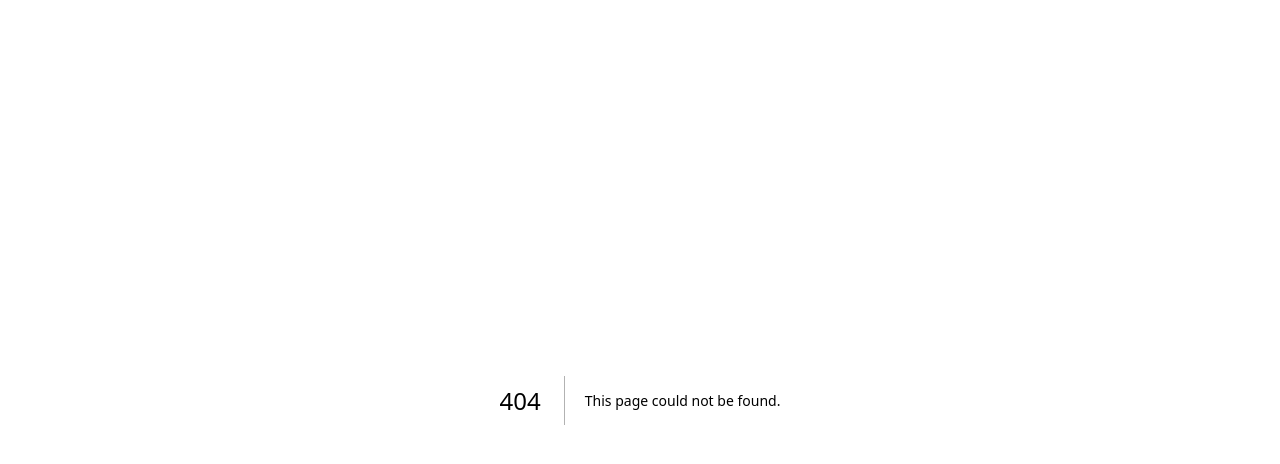
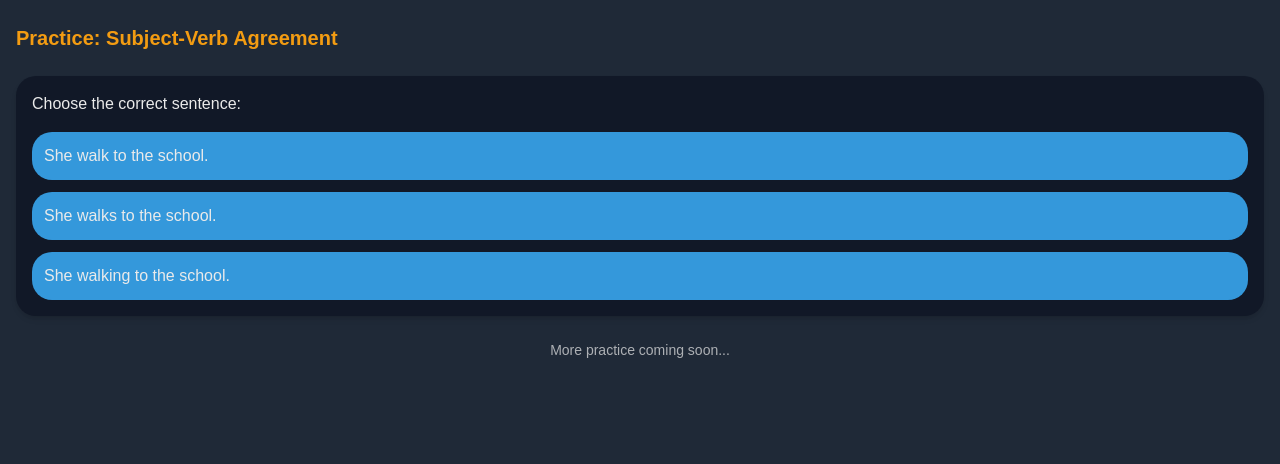
Before and after one commit to Ashutoshkr23/brightmindslab, a Next.js app: page /challenge/english/day/1/rule/1/practice in a window 1280 px wide. Before the commit this address had no page. Shown: the top 464 px of the page. Built offline with nearby package versions, Linux system fonts and the light colour scheme.

Commit message:
english section ui built

```diff
--- /dev/null
+++ b/app/challenge/english/day/[day]/page.tsx
@@ -0,0 +1,32 @@
+import { use } from "react";
+import Link from "next/link";
+
+interface Props {
+  params: { day: string };
+}
+
+export default function EnglishDayPage({ params }: Props) {
+  const { day } = params;
+  const rule1 = (parseInt(day) - 1) * 2 + 1;
+  const rule2 = rule1 + 1;
+
+  return (
+    <main className="min-h-screen bg-background text-light p-4 space-y-6">
+      <h1 className="text-2xl font-bold text-primary">Day {day}: Rules {rule1} & {rule2}</h1>
+
+      {[rule1, rule2].map((ruleNum) => (
+        <div key={ruleNum} className="bg-dark p-4 rounded-xl shadow space-y-3">
+          <h2 className="text-xl font-semibold text-secondary">Rule {ruleNum}</h2>
+          <div className="grid grid-cols-2 gap-4">
+            <Link href={`/challenge/english/day/${day}/rule/${ruleNum}/revise`}>
+              <button className="w-full bg-primary text-dark py-2 rounded-xl hover:bg-opacity-90">Revise</button>
+            </Link>
+            <Link href={`/challenge/english/day/${day}/rule/${ruleNum}/practice`}>
+              <button className="w-full bg-secondary text-white py-2 rounded-xl hover:bg-opacity-90">Practice</button>
+            </Link>
+          </div>
+        </div>
+      ))}
+    </main>
+  );
+}
--- /dev/null
+++ b/app/challenge/english/day/[day]/rule/[rule]/practice/page.tsx
@@ -0,0 +1,52 @@
+// app/challenge/english/day/[day]/rule/[rule]/practice/page.tsx
+import { englishRulesData } from "@/lib/englishRules";
+
+interface Props {
+  params: { day: string; rule: string };
+}
+
+export default function EnglishPracticePage({ params }: Props) {
+  const day = parseInt(params.day);
+  const ruleNumber = parseInt(params.rule);
+
+  const rule = englishRulesData[day]?.find((r) => r.rule === ruleNumber);
+
+  if (!rule) {
+    return (
+      <div className="p-6 text-center text-red-500">
+        Rule not found for Day {day}, Rule {ruleNumber}
+      </div>
+    );
+  }
+
+  return (
+    <main className="min-h-screen bg-background text-light px-4 py-6 space-y-6">
+      <h1 className="text-xl font-bold text-primary mb-4">
+        Practice: {rule.title}
+      </h1>
+
+      {/* Dummy Question */}
+      <div className="bg-dark p-4 rounded-xl shadow-md">
+        <p className="mb-4">
+          Choose the correct sentence:
+        </p>
+        <ul className="space-y-3">
+          <li className="bg-secondary p-3 rounded-xl hover:bg-secondary/80 transition">
+            She walk to the school.
+          </li>
+          <li className="bg-secondary p-3 rounded-xl hover:bg-secondary/80 transition">
+            She walks to the school.
+          </li>
+          <li className="bg-secondary p-3 rounded-xl hover:bg-secondary/80 transition">
+            She walking to the school.
+          </li>
+        </ul>
+      </div>
+
+      {/* Placeholder for multiple questions later */}
+      <p className="text-sm text-light/70 text-center">
+        More practice coming soon...
+      </p>
+    </main>
+  );
+}
--- /dev/null
+++ b/app/challenge/english/day/[day]/rule/[rule]/revise/page.tsx
@@ -0,0 +1,23 @@
+// app/challenge/english/day/[day]/rule/[rule]/revise/page.tsx
+import { use } from "react";
+import { englishRulesData } from "@/lib/englishRules";
+
+interface Props {
+  params: { rule: string };
+}
+
+export default function ReviseRulePage({ params }: Props) {
+  const { rule } = params;
+  const ruleNumber = parseInt(rule);
+  const ruleData = englishRulesData[ruleNumber - 1];
+
+  // If ruleData is an array, pick the first element or handle accordingly
+  const singleRule = Array.isArray(ruleData) ? ruleData[0] : ruleData;
+
+  return (
+    <main className="min-h-screen bg-background text-light p-4 space-y-4">
+      <h1 className="text-2xl font-bold text-primary">Rule {ruleNumber}: {singleRule?.title}</h1>
+      <p className="text-base text-light whitespace-pre-line">{singleRule?.explanation}</p>
+    </main>
+  );
+}
--- /dev/null
+++ b/app/challenge/math/day/[day]/revise/page.tsx
@@ -0,0 +1,31 @@
+// app/challenge/math/day/[day]/revise/page.tsx
+import Link from "next/link";
+
+export default function ReviseConceptPage() {
+  return (
+    <main className="min-h-screen bg-background text-light p-4 flex flex-col">
+      <header className="mb-4">
+        <Link href={`/challenge/math`}>
+          <button className="text-sm text-secondary hover:underline">← Back to Challenge</button>
+        </Link>
+      </header>
+
+      <h1 className="text-2xl font-bold text-primary mb-2">Day 5: Multiply by 11 Trick</h1>
+
+      <section className="bg-dark p-4 rounded-xl shadow-md mb-6">
+        <h2 className="text-lg font-semibold mb-2 text-light">📘 Concept:</h2>
+        <p className="text-sm text-light leading-relaxed">
+          When multiplying a 2-digit number by 11, add the digits and place the result in between.
+        </p>
+        <p className="text-sm mt-3 text-green-400">Example: 52 × 11 = 5<span className="underline">+5+2</span>2 = 572</p>
+      </section>
+
+      <section className="bg-dark p-4 rounded-xl shadow-md">
+        <h2 className="text-lg font-semibold mb-2 text-light">🧠 Why it works:</h2>
+        <p className="text-sm text-light leading-relaxed">
+          You're basically using place values. Splitting 52 into 50 + 2 and using 11 = 10 + 1.
+        </p>
+      </section>
+    </main>
+  );
+}
--- /dev/null
+++ b/app/challenge/math/day/[day]/task/[task]/practice/page.tsx
@@ -0,0 +1,36 @@
+import { use } from "react";
+import Link from "next/link";
+
+interface Props {
+  params: { day: string; task: string };
+}
+
+export default function PracticeTaskPage({ params }: Props) {
+  const { day, task } = params;
+
+  return (
+    <main className="min-h-screen bg-background text-light p-4 flex flex-col">
+      <header className="mb-4">
+        <Link href={`/challenge/math/day/${day}`}>
+          <button className="text-sm text-secondary hover:underline">← Back to Day {day}</button>
+        </Link>
+      </header>
+
+      <h1 className="text-2xl font-bold text-primary mb-4">
+        Day {day} • Task {task} Practice
+      </h1>
+
+      <div className="bg-dark p-4 rounded-xl shadow-md space-y-3">
+        <p className="text-sm text-light">📝 Question 1: What is 53 × 11?</p>
+        <div className="space-y-2">
+          <button className="w-full bg-secondary hover:bg-opacity-90 text-white py-2 rounded-xl">573</button>
+          <button className="w-full bg-secondary hover:bg-opacity-90 text-white py-2 rounded-xl">583</button>
+          <button className="w-full bg-secondary hover:bg-opacity-90 text-white py-2 rounded-xl">603</button>
+          <button className="w-full bg-secondary hover:bg-opacity-90 text-white py-2 rounded-xl">562</button>
+        </div>
+      </div>
+
+      {/* Add more questions below or load dynamically later */}
+    </main>
+  );
+}
--- /dev/null
+++ b/app/challenge/math/day/[day]/task/[task]/revise/page.tsx
@@ -0,0 +1,41 @@
+import { use } from "react";
+import Link from "next/link";
+
+interface Props {
+  params: { day: string; task: string };
+}
+
+export default function ReviseConceptPage({ params }: Props) {
+  const { day, task } = params;
+
+  return (
+    <main className="min-h-screen bg-background text-light p-4 flex flex-col">
+      <header className="mb-4">
+        <Link href={`/challenge/math/day/${day}`}>
+          <button className="text-sm text-secondary hover:underline">← Back to Day {day}</button>
+        </Link>
+      </header>
+
+      <h1 className="text-2xl font-bold text-primary mb-2">
+        Day {day} • Task {task}: Multiply by 11 Trick
+      </h1>
+
+      <section className="bg-dark p-4 rounded-xl shadow-md mb-6">
+        <h2 className="text-lg font-semibold mb-2 text-light">📘 Concept:</h2>
+        <p className="text-sm text-light leading-relaxed">
+          When multiplying a 2-digit number by 11, add the digits and place the result in between.
+        </p>
+        <p className="text-sm mt-3 text-green-400">
+          Example: 52 × 11 = 5<span className="underline">+5+2</span>2 = 572
+        </p>
+      </section>
+
+      <section className="bg-dark p-4 rounded-xl shadow-md">
+        <h2 className="text-lg font-semibold mb-2 text-light">🧠 Why it works:</h2>
+        <p className="text-sm text-light leading-relaxed">
+          You're basically using place values. Splitting 52 into 50 + 2 and using 11 = 10 + 1.
+        </p>
+      </section>
+    </main>
+  );
+}
--- /dev/null
+++ b/lib/englishRules.ts
@@ -0,0 +1,37 @@
+export interface EnglishRule {
+  rule: number;
+  title: string;
+  explanation: string;
+  example: string;
+}
+
+export const englishRulesData: Record<number, EnglishRule[]> = {
+  1: [
+    {
+      rule: 1,
+      title: "Subject-Verb Agreement",
+      explanation: "The verb must agree with its subject in number.",
+      example: "She walks to school. (Not: She walk to school)",
+    },
+    {
+      rule: 2,
+      title: "Use of Articles",
+      explanation: "Use 'a' before consonant sounds, 'an' before vowel sounds.",
+      example: "An apple, A cat",
+    },
+  ],
+  2: [
+    {
+      rule: 3,
+      title: "Tense Consistency",
+      explanation: "Stick to the same tense within a sentence or paragraph.",
+      example: "He went to the market and bought apples. (Not: goes and bought)",
+    },
+    {
+      rule: 4,
+      title: "Pronoun-Antecedent Agreement",
+      explanation: "Pronouns must agree with the nouns they refer to.",
+      example: "Each student should bring his or her book.",
+    },
+  ],
+};
```
